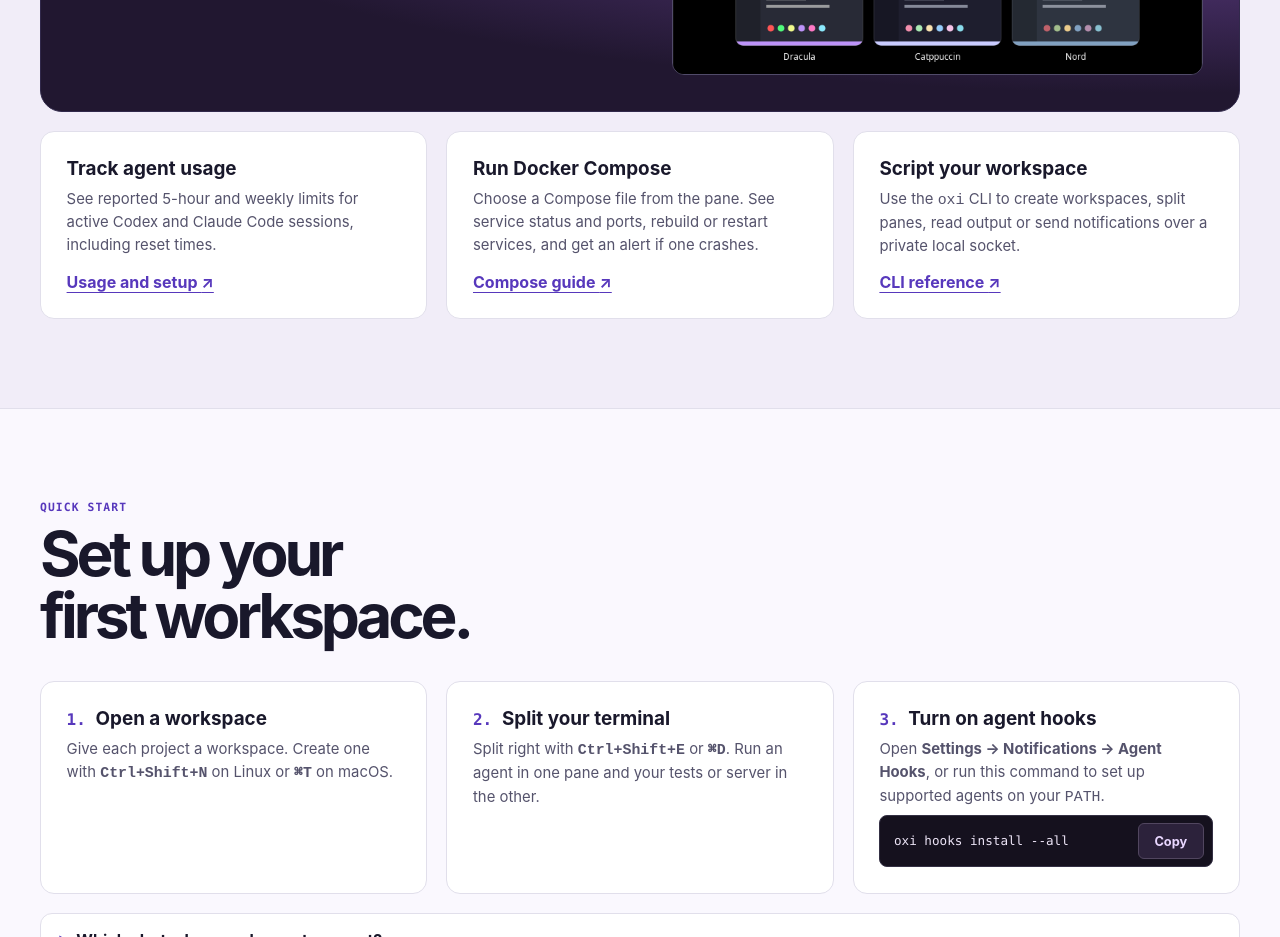
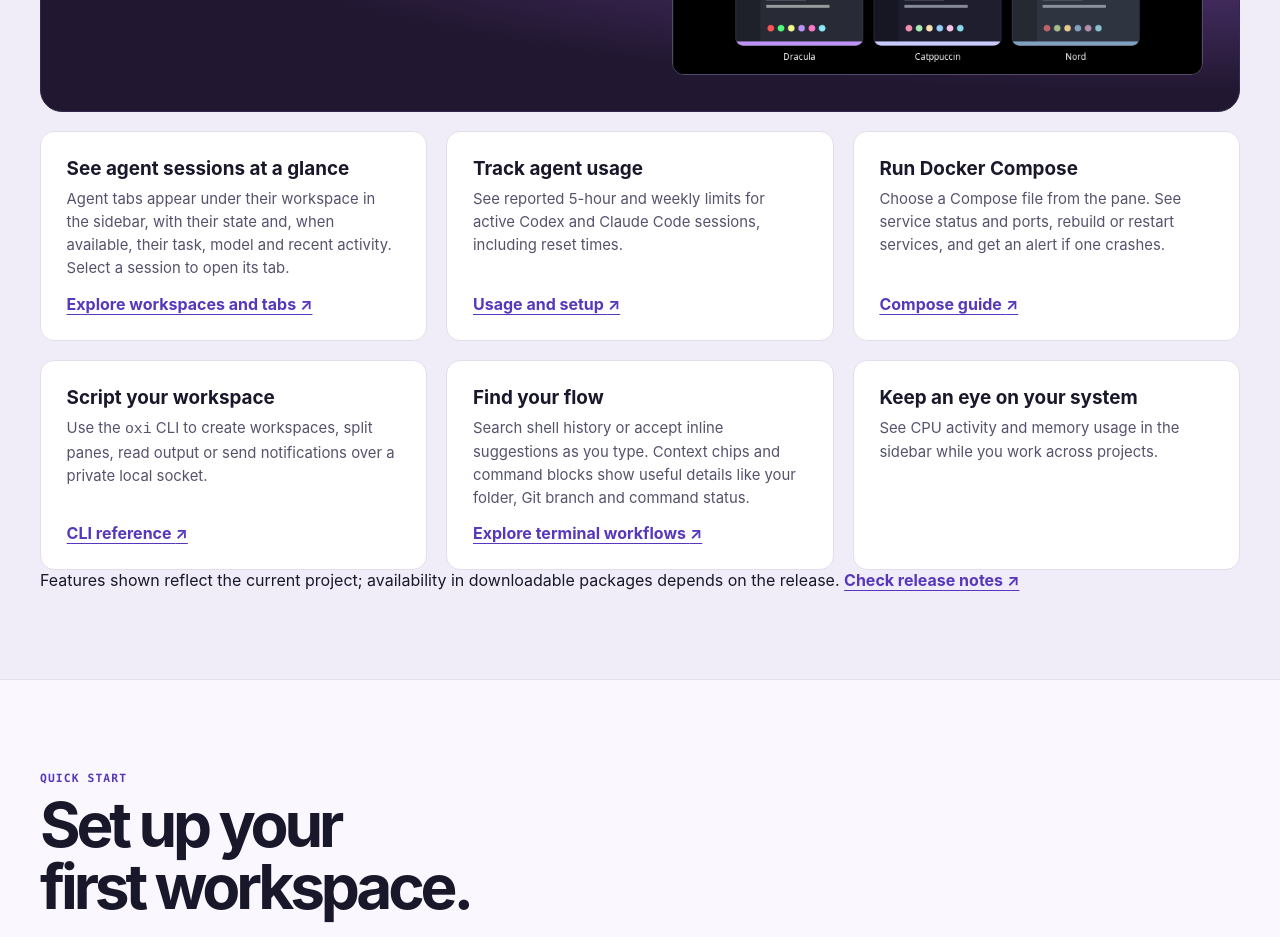
Before and after one commit to Ajinkyasp99/oxishell, a plain HTML site: page marketing-website/index.html in a window 1280 px wide. Shown: the part 1863-2800 px from the top of the page. Drawn offline with Linux system fonts and the light colour scheme.

Commit message:
[closes #00]: improve marketing website

```diff
--- a/marketing-website/index.html
+++ b/marketing-website/index.html
@@ -38,7 +38,7 @@
         <div class="hero-copy">
           <p class="eyebrow"><span class="status-dot" aria-hidden="true"></span> Open-source terminal for Linux &amp; macOS</p>
           <h1 id="hero-title">Your agents.<br><span>One terminal.</span></h1>
-          <p class="hero-description">Run AI coding agents side by side. Keep projects in separate workspaces and jump straight to a pane when an agent needs you.</p>
+          <p class="hero-description">Run AI coding agents side by side. Organize projects into workspaces and tabs, and jump straight to a pane when an agent needs you.</p>
           <div class="hero-actions">
             <a class="button button-primary" href="#download">Get Oxishell <span aria-hidden="true">↓</span></a>
             <a class="button button-secondary" href="#features">See how it works <span aria-hidden="true">↘</span></a>
@@ -100,7 +100,7 @@
           <article class="feature-card workspace-card">
             <div class="feature-copy">
               <h3>A workspace for every project</h3>
-              <p>Keep your agent, tests and dev server in split panes. Switch projects while background work keeps running. After a restart, reopen your layout and resume supported agent sessions from the pane menu.</p>
+              <p>Give each project its own workspace, with tabs for different tasks and split panes for your agent, tests and dev server. Background tabs keep running; after a restart, restore your layout and resume supported agent sessions from the pane menu.</p>
             </div>
             <div class="pane-example" aria-hidden="true">
               <div class="pane-sidebar">
@@ -141,6 +141,11 @@
 
         <div class="workflow-grid">
           <article>
+            <h3>See agent sessions at a glance</h3>
+            <p>Agent tabs appear under their workspace in the sidebar, with their state and, when available, their task, model and recent activity. Select a session to open its tab.</p>
+            <a class="text-link" href="https://github.com/Ajinkyasp99/oxishell#features">Explore workspaces and tabs <span aria-hidden="true">↗</span></a>
+          </article>
+          <article>
             <h3>Track agent usage</h3>
             <p>See reported 5-hour and weekly limits for active Codex and Claude Code sessions, including reset times.</p>
             <a class="text-link" href="https://github.com/Ajinkyasp99/oxishell#codex-and-claude-usage-limits">Usage and setup <span aria-hidden="true">↗</span></a>
@@ -155,7 +160,17 @@
             <p>Use the <code>oxi</code> CLI to create workspaces, split panes, read output or send notifications over a private local socket.</p>
             <a class="text-link" href="https://github.com/Ajinkyasp99/oxishell/blob/main/docs/CLI.md">CLI reference <span aria-hidden="true">↗</span></a>
           </article>
+          <article>
+            <h3>Find your flow</h3>
+            <p>Search shell history or accept inline suggestions as you type. Context chips and command blocks show useful details like your folder, Git branch and command status.</p>
+            <a class="text-link" href="https://github.com/Ajinkyasp99/oxishell#suggestions-and-context-chips">Explore terminal workflows <span aria-hidden="true">↗</span></a>
+          </article>
+          <article>
+            <h3>Keep an eye on your system</h3>
+            <p>See CPU activity and memory usage in the sidebar while you work across projects.</p>
+          </article>
         </div>
+        <p>Features shown reflect the current project; availability in downloadable packages depends on the release. <a class="text-link" href="https://github.com/Ajinkyasp99/oxishell/blob/main/docs/RELEASE_NOTES.md">Check release notes <span aria-hidden="true">↗</span></a></p>
       </div>
     </section>
 
@@ -255,7 +270,7 @@
     <section class="resources section" id="docs" aria-labelledby="docs-title">
       <div class="shell">
         <div class="section-heading">
-          <h2 id="docs-title">Documentation</h2>
+          <h2 id="docs-title">Documentation &amp; articles</h2>
           <p>Oxishell is built with Rust, GTK and VTE. It runs without an Oxishell account or telemetry. <a class="text-link" href="https://github.com/Ajinkyasp99/oxishell#privacy--security">Read the privacy and security notes <span aria-hidden="true">↗</span></a></p>
         </div>
         <ul class="resource-grid">
@@ -265,6 +280,7 @@
           <li><a href="https://github.com/Ajinkyasp99/oxishell/blob/main/docs/CONFIGURATION.md"><strong>Configuration</strong><span>Appearance, shortcuts and settings</span></a></li>
           <li><a href="https://github.com/Ajinkyasp99/oxishell/blob/main/docs/TROUBLESHOOTING.md"><strong>Troubleshooting</strong><span>Help with connections, hooks and notifications</span></a></li>
           <li><a href="https://github.com/Ajinkyasp99/oxishell/blob/main/docs/RELEASE_NOTES.md"><strong>Release notes</strong><span>New features, fixes and known limits</span></a></li>
+          <li><a href="https://medium.com/@ajinkya_Patil/linux-terminal-for-claude-code-codex-gemini-221546a50632"><strong>Oxishell on Medium ↗</strong><span>Linux terminal for Claude Code, Codex and Gemini by Ajinkya Patil</span></a></li>
         </ul>
       </div>
     </section>
```
Also changed, not shown: tests/marketing-website.test.mjs (+7 -0 lines).
